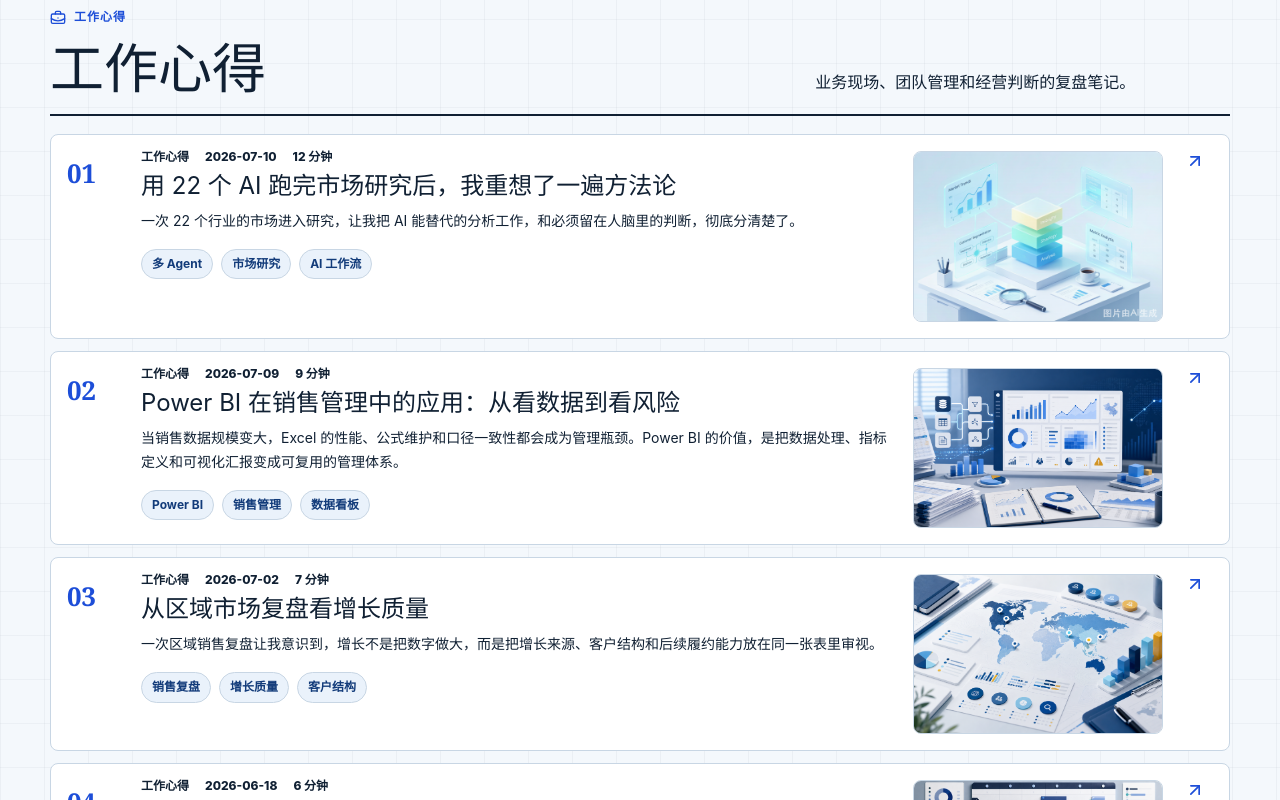
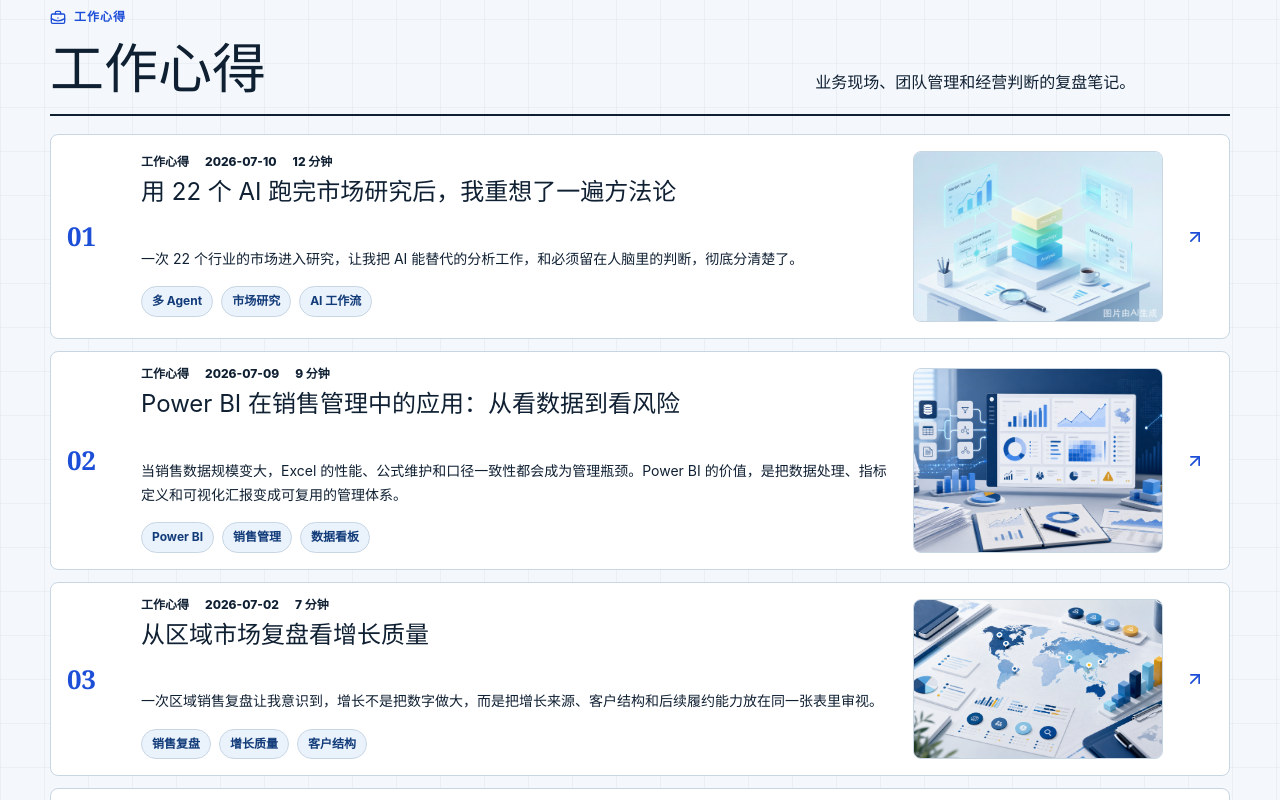
Before and after one commit to DanielZhangzyj/suguangji-blog, a React (Vite) app: page /#/ in a window 1280 px wide. Shown: the part 860-1660 px from the top of the page. Built offline with nearby package versions, Linux system fonts and the light colour scheme.

Commit message:
fix: 学习分享卡片标题2行截断+垂直居中，统一预览卡高度（修01标题折行撑高）

```diff
--- a/src/index.css
+++ b/src/index.css
@@ -428,7 +428,7 @@
     display: grid;
     grid-template-columns: 52px minmax(0, 1fr) 250px 28px;
     gap: 22px;
-    align-items: stretch;
+    align-items: center;
     padding: 16px;
     border-radius: 8px;
   }
@@ -461,7 +461,12 @@
   .article-row h3 {
     margin: 8px 0 8px;
     font-size: 24px;
-    line-height: 1.25;
+    line-height: 1.3;
+    display: -webkit-box;
+    -webkit-line-clamp: 2;
+    -webkit-box-orient: vertical;
+    overflow: hidden;
+    min-height: calc(1.3em * 2);
   }
 
   .article-row p {
```
